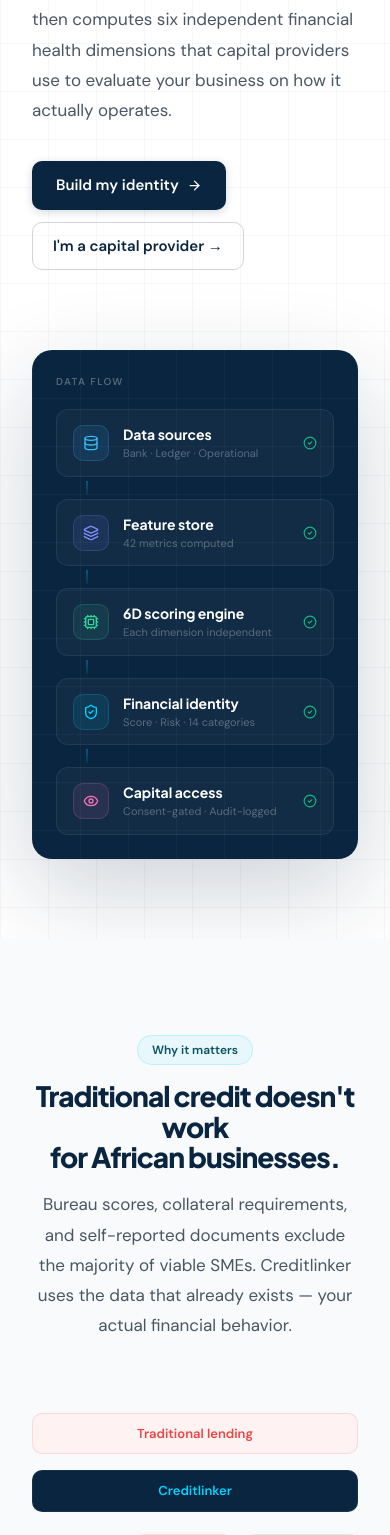
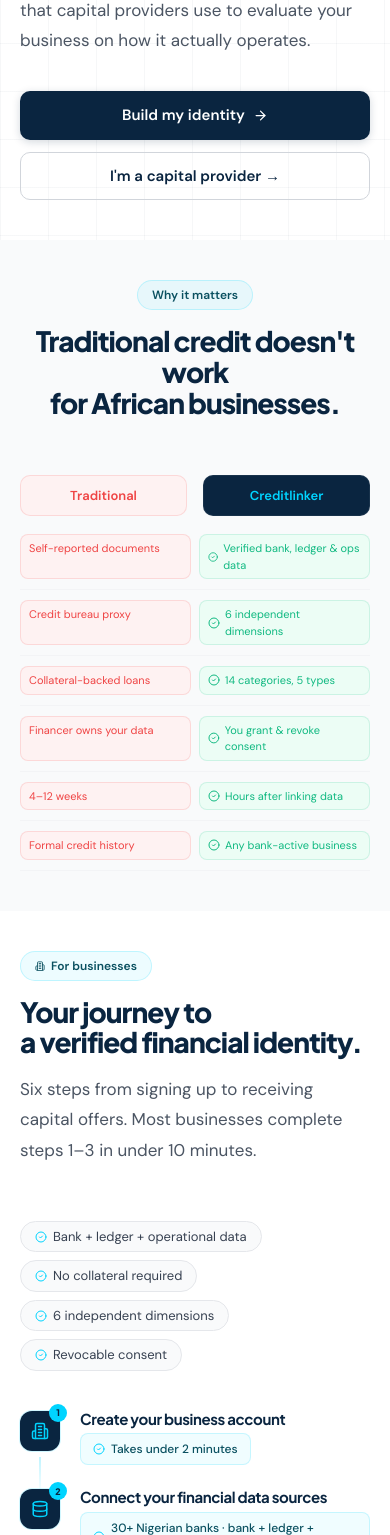
Before and after one commit to MichealKrugman/Creditlinker_Web, a Next.js app: page /how-it-works in a window 390 px wide. Shown: the part 453-1988 px from the top of the page. Built offline with nearby package versions, Linux system fonts and the light colour scheme.

Commit message:
fix: how-it-works mobile optimization

```diff
--- a/app/(public)/how-it-works/page.tsx
+++ b/app/(public)/how-it-works/page.tsx
@@ -62,20 +62,20 @@ function Tag({ children, color = "#0A2540" }: { children: React.ReactNode; color
 ───────────────────────────────────────────────────────── */
 function TimelineStep({ n, icon, title, desc, detail, last = false }: { n: string; icon: React.ReactNode; title: string; desc: string; detail?: string; last?: boolean }) {
   return (
-    <div style={{ display: "flex", gap: 24 }}>
+    <div style={{ display: "flex", gap: 20 }}>
       <div style={{ display: "flex", flexDirection: "column", alignItems: "center", flexShrink: 0 }}>
-        <div style={{ width: 48, height: 48, borderRadius: 14, background: "#0A2540", color: "#00D4FF", display: "flex", alignItems: "center", justifyContent: "center", boxShadow: "0 0 0 1px rgba(0,212,255,0.18), 0 4px 16px rgba(10,37,64,0.14)", position: "relative" }}>
+        <div style={{ width: 40, height: 40, borderRadius: 12, background: "#0A2540", color: "#00D4FF", display: "flex", alignItems: "center", justifyContent: "center", boxShadow: "0 0 0 1px rgba(0,212,255,0.18)", position: "relative" }}>
           {icon}
-          <span style={{ position: "absolute", top: -8, right: -8, width: 20, height: 20, borderRadius: "50%", background: "#00D4FF", color: "#0A2540", fontSize: 10, fontWeight: 800, display: "flex", alignItems: "center", justifyContent: "center", fontFamily: "var(--font-display)" }}>{n}</span>
+          <span style={{ position: "absolute", top: -7, right: -7, width: 18, height: 18, borderRadius: "50%", background: "#00D4FF", color: "#0A2540", fontSize: 9, fontWeight: 800, display: "flex", alignItems: "center", justifyContent: "center", fontFamily: "var(--font-display)" }}>{n}</span>
         </div>
-        {!last && <div style={{ width: 2, flex: 1, minHeight: 40, marginTop: 8, background: "linear-gradient(to bottom, rgba(0,212,255,0.25), rgba(0,212,255,0.04))" }} />}
+        {!last && <div style={{ width: 2, flex: 1, minHeight: 32, marginTop: 6, background: "linear-gradient(to bottom, rgba(0,212,255,0.25), rgba(0,212,255,0.04))" }} />}
       </div>
-      <div style={{ paddingBottom: last ? 0 : 48, flex: 1, minWidth: 0 }}>
-        <h3 style={{ fontFamily: "var(--font-display)", fontWeight: 700, fontSize: 19, color: "#0A2540", letterSpacing: "-0.025em", marginBottom: 10 }}>{title}</h3>
-        <p style={{ fontSize: 15, color: "#4B5563", lineHeight: 1.78, marginBottom: detail ? 14 : 0 }}>{desc}</p>
+      <div className="hiw-step-pb" style={{ paddingBottom: last ? 0 : 36, flex: 1, minWidth: 0 }}>
+        <h3 className="hiw-step-title" style={{ fontFamily: "var(--font-display)", fontWeight: 700, fontSize: 17, color: "#0A2540", letterSpacing: "-0.025em", marginBottom: 8 }}>{title}</h3>
+        <p className="hiw-step-desc" style={{ fontSize: 14, color: "#4B5563", lineHeight: 1.75, marginBottom: detail ? 12 : 0 }}>{desc}</p>
         {detail && (
-          <div style={{ display: "inline-flex", alignItems: "center", gap: 6, background: "#F0FDFF", border: "1px solid rgba(0,212,255,0.18)", borderRadius: 8, padding: "8px 14px", fontSize: 13, color: "#0A5060", fontWeight: 500 }}>
-            <CheckCircle2 size={13} aria-hidden="true" style={{ color: "#00D4FF", flexShrink: 0 }} />
+          <div style={{ display: "inline-flex", alignItems: "center", gap: 6, background: "#F0FDFF", border: "1px solid rgba(0,212,255,0.18)", borderRadius: 8, padding: "6px 12px", fontSize: 12, color: "#0A5060", fontWeight: 500 }}>
+            <CheckCircle2 size={12} aria-hidden="true" style={{ color: "#00D4FF", flexShrink: 0 }} />
             {detail}
           </div>
         )}
@@ -142,11 +142,11 @@ function AudienceCard({ icon, label, title, desc, href, cta, dark = false }: { i
   const muted = dark ? "rgba(255,255,255,0.45)" : "#6B7280";
   const border= dark ? "rgba(255,255,255,0.08)" : "#E5E7EB";
   return (
-    <div style={{ background: bg, border: `1px solid ${border}`, borderRadius: 18, padding: 32, display: "flex", flexDirection: "column", boxShadow: dark ? "0 24px 64px rgba(0,0,0,0.18)" : "0 4px 24px rgba(0,0,0,0.04)" }}>
-      <div style={{ width: 52, height: 52, borderRadius: 14, background: dark ? "rgba(0,212,255,0.10)" : "#F0FDFF", border: `1px solid ${dark ? "rgba(0,212,255,0.2)" : "rgba(0,212,255,0.18)"}`, display: "flex", alignItems: "center", justifyContent: "center", color: "#00D4FF", marginBottom: 20 }}>{icon}</div>
+    <div className="hiw-aud-card" style={{ background: bg, border: `1px solid ${border}`, borderRadius: 18, padding: 32, display: "flex", flexDirection: "column", boxShadow: dark ? "0 24px 64px rgba(0,0,0,0.18)" : "0 4px 24px rgba(0,0,0,0.04)" }}>
+      <div className="hiw-aud-icon" style={{ width: 52, height: 52, borderRadius: 14, background: dark ? "rgba(0,212,255,0.10)" : "#F0FDFF", border: `1px solid ${dark ? "rgba(0,212,255,0.2)" : "rgba(0,212,255,0.18)"}`, display: "flex", alignItems: "center", justifyContent: "center", color: "#00D4FF", marginBottom: 20 }}>{icon}</div>
       <Tag color={dark ? "#00D4FF" : "#0A2540"}>{label}</Tag>
-      <h3 style={{ fontFamily: "var(--font-display)", fontWeight: 700, fontSize: 22, color: text, letterSpacing: "-0.025em", marginTop: 14, marginBottom: 12 }}>{title}</h3>
-      <p style={{ fontSize: 15, color: muted, lineHeight: 1.78, flex: 1, marginBottom: 28 }}>{desc}</p>
+      <h3 className="hiw-aud-title" style={{ fontFamily: "var(--font-display)", fontWeight: 700, fontSize: 22, color: text, letterSpacing: "-0.025em", marginTop: 14, marginBottom: 12 }}>{title}</h3>
+      <p className="hiw-aud-desc" style={{ fontSize: 15, color: muted, lineHeight: 1.78, flex: 1, marginBottom: 28 }}>{desc}</p>
       <Link href={href} style={{ display: "inline-flex", alignItems: "center", gap: 7, fontSize: 14, fontWeight: 700, color: dark ? "#00D4FF" : "#0A2540" }}>
         {cta} <ArrowUpRight size={15} aria-hidden="true" />
       </Link>
@@ -159,7 +159,7 @@ function AudienceCard({ icon, label, title, desc, href, cta, dark = false }: { i
 ───────────────────────────────────────────────────────── */
 function CompareRow({ label, before, after }: { label: string; before: string; after: string }) {
   return (
-    <div style={{ display: "grid", gridTemplateColumns: "1fr 1fr 1fr", gap: 16, padding: "14px 0", borderBottom: "1px solid #F3F4F6" }}>
+    <div className="hiw-compare-row" style={{ display: "grid", gridTemplateColumns: "1fr 1fr 1fr", gap: 16, padding: "14px 0", borderBottom: "1px solid #F3F4F6" }}>
       <span style={{ fontSize: 14, fontWeight: 600, color: "#374151", paddingTop: 2 }}>{label}</span>
       <span style={{ fontSize: 13, color: "#EF4444", background: "#FEF2F2", border: "1px solid rgba(239,68,68,0.15)", padding: "6px 12px", borderRadius: 8 }}>{before}</span>
       <span style={{ fontSize: 13, color: "#10B981", background: "#ECFDF5", border: "1px solid rgba(16,185,129,0.15)", padding: "6px 12px", borderRadius: 8, display: "flex", alignItems: "center", gap: 5 }}>
@@ -186,23 +186,72 @@ export default function HowItWorksPage() {
   return (
     <>
       <style>{`
+        /* ── Tablet ── */
         @media (max-width: 900px) {
+          .hiw-hero-grid   { grid-template-columns: 1fr !important; gap: 40px !important; }
+          .hiw-audience    { grid-template-columns: 1fr 1fr !important; gap: 16px !important; }
+          .hiw-dim-grid    { grid-template-columns: 1fr 1fr !important; gap: 12px !important; }
+          .hiw-section     { padding: 64px 0 !important; }
+          .hiw-pad         { padding: 0 24px !important; }
+        }
+
+        /* ── Mobile ── */
+        @media (max-width: 600px) {
+          .hiw-section     { padding: 40px 0 !important; }
+          .hiw-pad         { padding: 0 20px !important; }
+
+          /* Hero: hide data-flow card */
+          .hiw-hero-card   { display: none !important; }
           .hiw-hero-grid   { grid-template-columns: 1fr !important; }
-          .hiw-audience    { grid-template-columns: 1fr !important; }
-          .hiw-compare-hdr { grid-template-columns: 1fr !important; }
-          .hiw-fin-grid    { grid-template-columns: 1fr 1fr !important; }
-          .hiw-dim-grid    { grid-template-columns: 1fr 1fr !important; }
-        }
-        @media (max-width: 600px) {
-          .hiw-fin-grid  { grid-template-columns: 1fr !important; }
-          .hiw-dim-grid  { grid-template-columns: 1fr !important; }
+          .hiw-hero-btns   { flex-direction: column !important; }
+          .hiw-hero-btns a { width: 100% !important; box-sizing: border-box !important; justify-content: center !important; }
+
+          /* Section headings: tighter margin */
+          .hiw-sh          { margin-bottom: 28px !important; }
+          .hiw-sh p        { display: none !important; }
+
+          /* Compare table: 2 col, no label column */
+          .hiw-compare-hdr { grid-template-columns: 1fr 1fr !important; }
+          .hiw-compare-hdr span:first-child { display: none !important; }
+          .hiw-compare-row { grid-template-columns: 1fr 1fr !important; gap: 8px !important; padding: 10px 0 !important; }
+          .hiw-compare-row span:first-child  { display: none !important; }
+          .hiw-compare-row span { font-size: 11px !important; padding: 5px 8px !important; }
+
+          /* Timeline steps: trim description */
+          .hiw-step-desc   { display: none !important; }
+          .hiw-step-title  { font-size: 15px !important; margin-bottom: 6px !important; }
+          .hiw-step-pb     { padding-bottom: 24px !important; }
+
+          /* Pipeline dimension cards: hide description */
+          .hiw-dim-desc    { display: none !important; }
+          .hiw-dim-grid    { grid-template-columns: 1fr 1fr !important; gap: 8px !important; }
+          .hiw-dim-card    { padding: 14px !important; }
+
+          /* Consent section: hide the UI card, show only copy */
+          .hiw-consent-card { display: none !important; }
+          .hiw-hero-grid    { grid-template-columns: 1fr !important; }
+
+          /* Provider journey: hide offer card */
+          .hiw-offer-card  { display: none !important; }
+
+          /* Audience section: hidden on mobile */
+          .hiw-audience-section { display: none !important; }
+          .hiw-aud-icon    { display: none !important; }
+          .hiw-aud-card    { padding: 20px !important; }
+          .hiw-aud-title   { font-size: 17px !important; margin-top: 8px !important; margin-bottom: 6px !important; }
+          .hiw-aud-desc    { display: none !important; }
+
+          /* CTA section */
+          .hiw-cta-btns    { flex-direction: column !important; }
+          .hiw-cta-btns a  { width: 100% !important; box-sizing: border-box !important; justify-content: center !important; }
+          .hiw-cta-body    { display: none !important; }
         }
       `}</style>
 
       {/* ══ HERO ══════════════════════════════════════════════════ */}
-      <section aria-label="Page hero" style={{ position: "relative", overflow: "hidden", background: "radial-gradient(ellipse 1000px 600px at 60% -60px, rgba(0,212,255,0.07) 0%, transparent 60%),#ffffff", paddingTop: 80, paddingBottom: 80 }}>
+      <section aria-label="Page hero" className="hiw-section" style={{ position: "relative", overflow: "hidden", background: "radial-gradient(ellipse 1000px 600px at 60% -60px, rgba(0,212,255,0.07) 0%, transparent 60%),#ffffff", paddingTop: 80, paddingBottom: 80 }}>
         <GridBg light />
-        <div style={{ position: "relative", maxWidth: 1280, margin: "0 auto", padding: "0 32px" }}>
+        <div className="hiw-pad" style={{ position: "relative", maxWidth: 1280, margin: "0 auto", padding: "0 32px" }}>
           <div className="hiw-hero-grid" style={{ display: "grid", gridTemplateColumns: "1fr 1fr", gap: 80, alignItems: "center" }}>
 
             {/* Left */}
@@ -220,7 +269,7 @@ export default function HowItWorksPage() {
                 enriches, and reconciles it — then computes six independent financial health dimensions
                 that capital providers use to evaluate your business on how it actually operates.
               </p>
-              <div style={{ display: "flex", flexWrap: "wrap", gap: 12 }}>
+              <div className="hiw-hero-btns" style={{ display: "flex", flexWrap: "wrap", gap: 12 }}>
                 <Link href="/register" style={{ display: "inline-flex", alignItems: "center", gap: 8, background: "#0A2540", color: "white", padding: "13px 24px", borderRadius: 10, fontWeight: 700, fontSize: 15, boxShadow: "0 2px 8px rgba(10,37,64,0.18)" }}>
                   Build my identity <ArrowRight size={15} aria-hidden="true" />
                 </Link>
@@ -231,7 +280,7 @@ export default function HowItWorksPage() {
             </div>
 
             {/* Right — data flow */}
-            <div>
+            <div className="hiw-hero-card">
               <div style={{ background: "#0A2540", borderRadius: 20, padding: 24, boxShadow: "0 32px 96px rgba(10,37,64,0.2), 0 0 0 1px rgba(255,255,255,0.06)", position: "relative", overflow: "hidden" }}>
                 <GridBg />
                 <p style={{ fontSize: 10, fontWeight: 700, letterSpacing: "0.14em", color: "rgba(255,255,255,0.3)", textTransform: "uppercase", marginBottom: 20 }}>Data flow</p>
@@ -261,38 +310,35 @@ export default function HowItWorksPage() {
       </section>
 
       {/* ══ OLD WAY vs CREDITLINKER ═══════════════════════════════ */}
-      <section aria-labelledby="compare-heading" style={{ padding: "96px 0", background: "#F9FAFB" }}>
-        <div style={{ maxWidth: 1280, margin: "0 auto", padding: "0 32px" }}>
+      <section aria-labelledby="compare-heading" className="hiw-section" style={{ padding: "96px 0", background: "#F9FAFB" }}>
+        <div className="hiw-pad" style={{ maxWidth: 1280, margin: "0 auto", padding: "0 32px" }}>
           <SectionHeading
             id="compare-heading"
             badge={<Badge>Why it matters</Badge>}
             title={<>Traditional credit doesn&apos;t work<br />for African businesses.</>}
-            sub="Bureau scores, collateral requirements, and self-reported documents exclude the majority of viable SMEs. Creditlinker uses the data that already exists — your actual financial behavior."
             center
           />
           <div style={{ maxWidth: 860, margin: "0 auto" }}>
             <div className="hiw-compare-hdr" style={{ display: "grid", gridTemplateColumns: "1fr 1fr 1fr", gap: 16, marginBottom: 8 }}>
               <span />
-              <div style={{ background: "#FEF2F2", border: "1px solid rgba(239,68,68,0.15)", borderRadius: 10, padding: "10px 16px", fontSize: 13, fontWeight: 700, color: "#EF4444", textAlign: "center" }}>Traditional lending</div>
+              <div style={{ background: "#FEF2F2", border: "1px solid rgba(239,68,68,0.15)", borderRadius: 10, padding: "10px 16px", fontSize: 13, fontWeight: 700, color: "#EF4444", textAlign: "center" }}>Traditional</div>
               <div style={{ background: "#0A2540", border: "1px solid rgba(255,255,255,0.06)", borderRadius: 10, padding: "10px 16px", fontSize: 13, fontWeight: 700, color: "#00D4FF", textAlign: "center" }}>Creditlinker</div>
             </div>
             {[
-              { label: "Data source",       before: "Self-reported documents",    after: "Verified bank, ledger & operational data" },
-              { label: "Score basis",        before: "Credit bureau proxy",        after: "6 independent financial dimensions"       },
-              { label: "Capital types",      before: "Collateral-backed loans",    after: "14 categories across 5 capital types"     },
-              { label: "Access control",     before: "Financer owns your data",    after: "You grant & revoke consent"              },
-              { label: "Time to decision",   before: "4–12 weeks",                after: "Hours after linking data sources"         },
-              { label: "Coverage",           before: "Formal credit history only", after: "Any bank-active business qualifies"       },
-              { label: "Provenance",         before: "None",                       after: "Every metric traced to source data"       },
-              { label: "Audit trail",        before: "None",                       after: "Immutable access log for every query"     },
+              { label: "Data source",      before: "Self-reported documents",    after: "Verified bank, ledger & ops data" },
+              { label: "Score basis",       before: "Credit bureau proxy",        after: "6 independent dimensions"        },
+              { label: "Capital types",     before: "Collateral-backed loans",    after: "14 categories, 5 types"          },
+              { label: "Access control",    before: "Financer owns your data",    after: "You grant & revoke consent"      },
+              { label: "Time to decision",  before: "4–12 weeks",                after: "Hours after linking data"        },
+              { label: "Coverage",          before: "Formal credit history",      after: "Any bank-active business"        },
             ].map((r) => <CompareRow key={r.label} {...r} />)}
           </div>
         </div>
       </section>
 
       {/* ══ BUSINESS JOURNEY ══════════════════════════════════════ */}
-      <section aria-labelledby="biz-journey-heading" style={{ padding: "96px 0", background: "white" }}>
-        <div style={{ maxWidth: 1280, margin: "0 auto", padding: "0 32px" }}>
+      <section aria-labelledby="biz-journey-heading" className="hiw-section" style={{ padding: "96px 0", background: "white" }}>
+        <div className="hiw-pad" style={{ maxWidth: 1280, margin: "0 auto", padding: "0 32px" }}>
           <div className="hiw-hero-grid" style={{ display: "grid", gridTemplateColumns: "1fr 1fr", gap: 80, alignItems: "start" }}>
             <div>
               <SectionHeading
@@ -346,11 +392,11 @@ export default function HowItWorksPage() {
       </section>
 
       {/* ══ PIPELINE DEEP DIVE ════════════════════════════════════ */}
-      <section aria-labelledby="pipeline-heading" style={{ padding: "96px 0", background: "#0A2540", position: "relative", overflow: "hidden" }}>
+      <section aria-labelledby="pipeline-heading" className="hiw-section" style={{ padding: "96px 0", background: "#0A2540", position: "relative", overflow: "hidden" }}>
         <GridBg />
         <div aria-hidden="true" style={{ pointerEvents: "none", position: "absolute", top: "30%", right: "-10%", width: 600, height: 600, borderRadius: "50%", background: "radial-gradient(circle, rgba(0,212,255,0.06) 0%, transparent 70%)" }} />
 
-        <div style={{ position: "relative", maxWidth: 1280, margin: "0 auto", padding: "0 32px" }}>
+        <div className="hiw-pad" style={{ position: "relative", maxWidth: 1280, margin: "0 auto", padding: "0 32px" }}>
           <div style={{ marginBottom: 56 }}>
             <div style={{ marginBottom: 16 }}><Badge><Cpu size={10} aria-hidden="true" /> Under the hood</Badge></div>
             <h2 id="pipeline-heading" style={{ fontFamily: "var(--font-display)", fontWeight: 800, fontSize: "clamp(28px,3.5vw,46px)", letterSpacing: "-0.035em", color: "white", lineHeight: 1.1, marginBottom: 16 }}>
@@ -375,7 +421,7 @@ export default function HowItWorksPage() {
           {/* 6 dimension cards */}
           <div className="hiw-dim-grid" style={{ marginTop: 32, display: "grid", gridTemplateColumns: "repeat(3,1fr)", gap: 16 }}>
             {sixDimensions.map((d) => (
-              <div key={d.dim} style={{ background: "rgba(255,255,255,0.035)", border: "1px solid rgba(255,255,255,0.07)", borderRadius: 14, padding: 20 }}>
+              <div key={d.dim} className="hiw-dim-card" style={{ background: "rgba(255,255,255,0.035)", border: "1px solid rgba(255,255,255,0.07)", borderRadius: 14, padding: 20 }}>
                 <div style={{ display: "flex", justifyContent: "space-between", alignItems: "flex-start", marginBottom: 10 }}>
                   <p style={{ fontSize: 13, fontWeight: 700, color: "white", fontFamily: "var(--font-display)", lineHeight: 1.3, maxWidth: 130 }}>{d.dim}</p>
                   <span style={{ fontSize: 18, fontWeight: 800, color: d.color, fontFamily: "var(--font-display)", flexShrink: 0, marginLeft: 8 }}>{d.score}</span>
@@ -383,7 +429,7 @@ export default function HowItWorksPage() {
                 <div style={{ height: 4, borderRadius: 9999, background: "rgba(255,255,255,0.07)", marginBottom: 10 }}>
                   <div style={{ height: "100%", width: `${d.score}%`, background: d.color, borderRadius: 9999 }} />
                 </div>
-                <p style={{ fontSize: 12, color: "rgba(255,255,255,0.35)", lineHeight: 1.65 }}>{d.desc}</p>
+                <p className="hiw-dim-desc" style={{ fontSize: 12, color: "rgba(255,255,255,0.35)", lineHeight: 1.65 }}>{d.desc}</p>
               </div>
             ))}
           </div>
@@ -401,12 +447,12 @@ export default function HowItWorksPage() {
       </section>
 
       {/* ══ CONSENT MODEL ═════════════════════════════════════════ */}
-      <section aria-labelledby="consent-heading" style={{ padding: "96px 0", background: "#F9FAFB" }}>
-        <div style={{ maxWidth: 1280, margin: "0 auto", padding: "0 32px" }}>
+      <section aria-labelledby="consent-heading" className="hiw-section" style={{ padding: "96px 0", background: "#F9FAFB" }}>
+        <div className="hiw-pad" style={{ maxWidth: 1280, margin: "0 auto", padding: "0 32px" }}>
           <div className="hiw-hero-grid" style={{ display: "grid", gridTemplateColumns: "1fr 1fr", gap: 80, alignItems: "center" }}>
 
             {/* Left — consent UI */}
-            <div>
+            <div className="hiw-consent-card">
               <div style={{ background: "white", border: "1px solid #E5E7EB", borderRadius: 18, padding: 28, boxShadow: "0 8px 40px rgba(0,0,0,0.06)" }}>
                 <p style={{ fontSize: 10, fontWeight: 700, letterSpacing: "0.14em", color: "#9CA3AF", textTransform: "uppercase", marginBottom: 4 }}>Consent record</p>
                 <h3 style={{ fontFamily: "var(--font-display)", fontWeight: 700, fontSize: 16, color: "#0A2540", marginBottom: 4 }}>FastCash Microfinance</h3>
@@ -480,8 +526,8 @@ export default function HowItWorksPage() {
       </section>
 
       {/* ══ CAPITAL PROVIDER JOURNEY ══════════════════════════════ */}
-      <section aria-labelledby="fin-journey-heading" style={{ padding: "96px 0", background: "white" }}>
-        <div style={{ maxWidth: 1280, margin: "0 auto", padding: "0 32px" }}>
+      <section aria-labelledby="fin-journey-heading" className="hiw-section" style={{ padding: "96px 0", background: "white" }}>
+        <div className="hiw-pad" style={{ maxWidth: 1280, margin: "0 auto", padding: "0 32px" }}>
           <div className="hiw-hero-grid" style={{ display: "grid", gridTemplateColumns: "1fr 1fr", gap: 80, alignItems: "start" }}>
 
             {/* Left — steps */}
@@ -518,7 +564,7 @@ export default function HowItWorksPage() {
             </div>
 
             {/* Right — offer card */}
-            <div style={{ position: "sticky", top: 88 }}>
+            <div className="hiw-offer-card" style={{ position: "sticky", top: 88 }}>
               <div style={{ background: "#0A2540", borderRadius: 18, overflow: "hidden", boxShadow: "0 24px 80px rgba(10,37,64,0.18), 0 0 0 1px rgba(255,255,255,0.06)" }}>
                 <div style={{ padding: "16px 20px", borderBottom: "1px solid rgba(255,255,255,0.06)" }}>
                   <p style={{ fontSize: 10, fontWeight: 700, letterSpacing: "0.14em", color: "rgba(255,255,255,0.3)", textTransform: "uppercase", marginBottom: 2 }}>Financing offer</p>
@@ -557,8 +603,8 @@ export default function HowItWorksPage() {
       </section>
 
       {/* ══ AUDIENCE CARDS ════════════════════════════════════════ */}
-      <section aria-label="Who Creditlinker is for" style={{ padding: "96px 0", background: "#F9FAFB" }}>
-        <div style={{ maxWidth: 1280, margin: "0 auto", padding: "0 32px" }}>
+      <section aria-label="Who Creditlinker is for" className="hiw-section hiw-audience-section" style={{ padding: "96px 0", background: "#F9FAFB" }}>
+        <div className="hiw-pad" style={{ maxWidth: 1280, margin: "0 auto", padding: "0 32px" }}>
           <SectionHeading badge={<Badge>Get started</Badge>} title="Which path is yours?" sub="Creditlinker serves businesses, capital providers, and developers — each with a dedicated product experience." center />
           <div className="hiw-audience" style={{ display: "grid", gridTemplateColumns: "repeat(3,1fr)", gap: 20 }}>
             <AudienceCard
@@ -591,18 +637,18 @@ export default function HowItWorksPage() {
       </section>
 
       {/* ══ CTA ═══════════════════════════════════════════════════ */}
-      <section aria-label="Call to action" style={{ padding: "80px 0", background: "#0A2540", position: "relative", overflow: "hidden" }}>
+      <section aria-label="Call to action" className="hiw-section" style={{ padding: "80px 0", background: "#0A2540", position: "relative", overflow: "hidden" }}>
         <GridBg />
         <div aria-hidden="true" style={{ pointerEvents: "none", position: "absolute", inset: 0, background: "radial-gradient(ellipse 800px 400px at 50% 50%, rgba(0,212,255,0.07) 0%, transparent 70%)" }} />
-        <div style={{ position: "relative", maxWidth: 680, margin: "0 auto", padding: "0 32px", textAlign: "center" }}>
+        <div className="hiw-pad" style={{ position: "relative", maxWidth: 680, margin: "0 auto", padding: "0 32px", textAlign: "center" }}>
           <h2 style={{ fontFamily: "var(--font-display)", fontWeight: 800, fontSize: "clamp(28px,4vw,48px)", letterSpacing: "-0.04em", color: "white", marginBottom: 16 }}>
             Ready to build your<br />
             <span style={{ color: "#00D4FF" }}>financial identity?</span>
           </h2>
-          <p style={{ fontSize: 16, color: "rgba(255,255,255,0.45)", marginBottom: 40, lineHeight: 1.78 }}>
+          <p className="hiw-cta-body" style={{ fontSize: 16, color: "rgba(255,255,255,0.45)", marginBottom: 40, lineHeight: 1.78 }}>
             Sign up in minutes. Link your first data source in under two. See your six-dimensional identity before the end of the day.
           </p>
-          <div style={{ display: "flex", flexWrap: "wrap", gap: 12, justifyContent: "center" }}>
+          <div className="hiw-cta-btns" style={{ display: "flex", flexWrap: "wrap", gap: 12, justifyContent: "center" }}>
             <Link href="/register" style={{ display: "inline-flex", alignItems: "center", gap: 8, background: "#00D4FF", color: "#0A2540", padding: "13px 26px", borderRadius: 10, fontWeight: 700, fontSize: 15, boxShadow: "0 4px 20px rgba(0,212,255,0.22)" }}>
               Build my financial identity <ArrowRight size={15} aria-hidden="true" />
             </Link>
```
